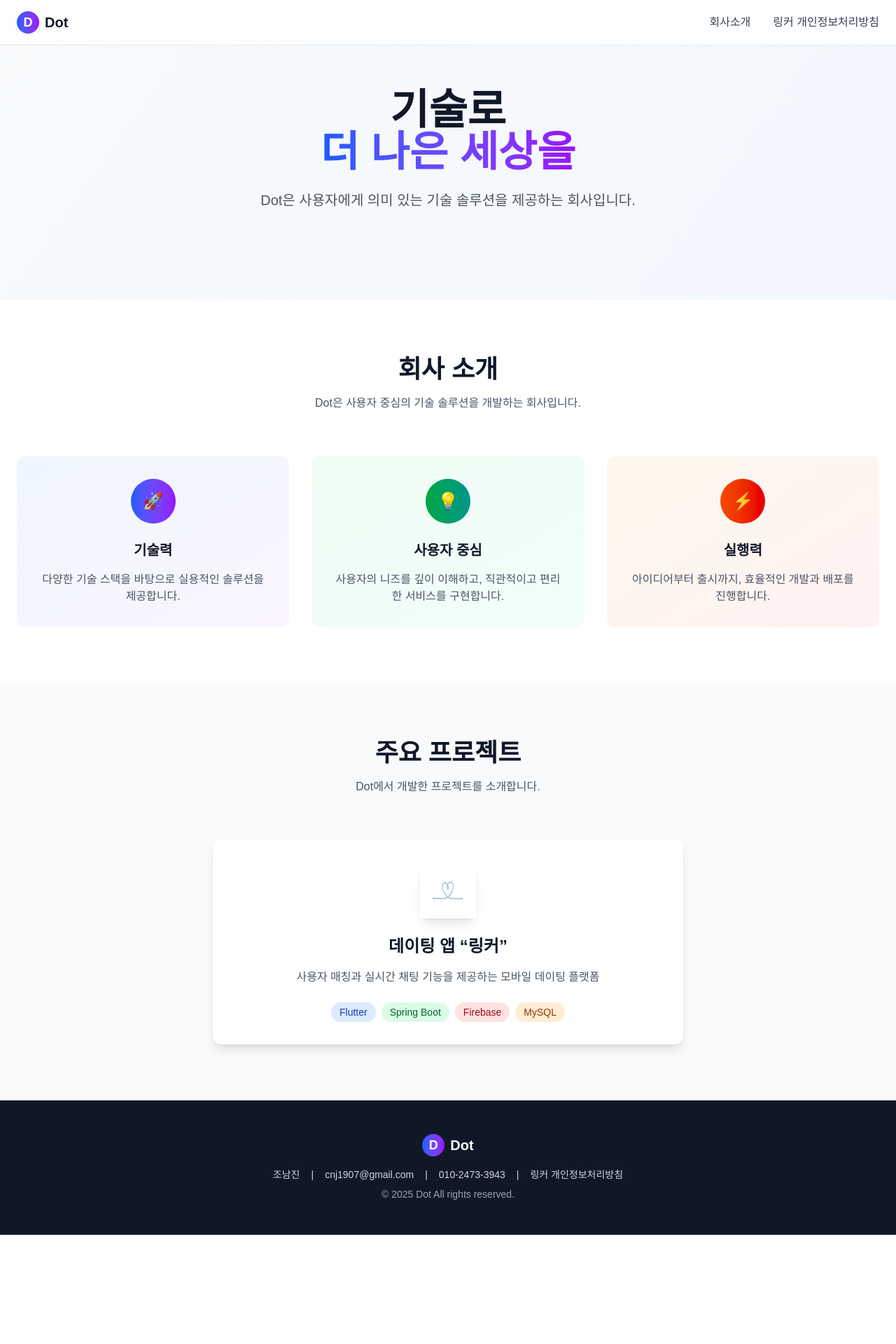
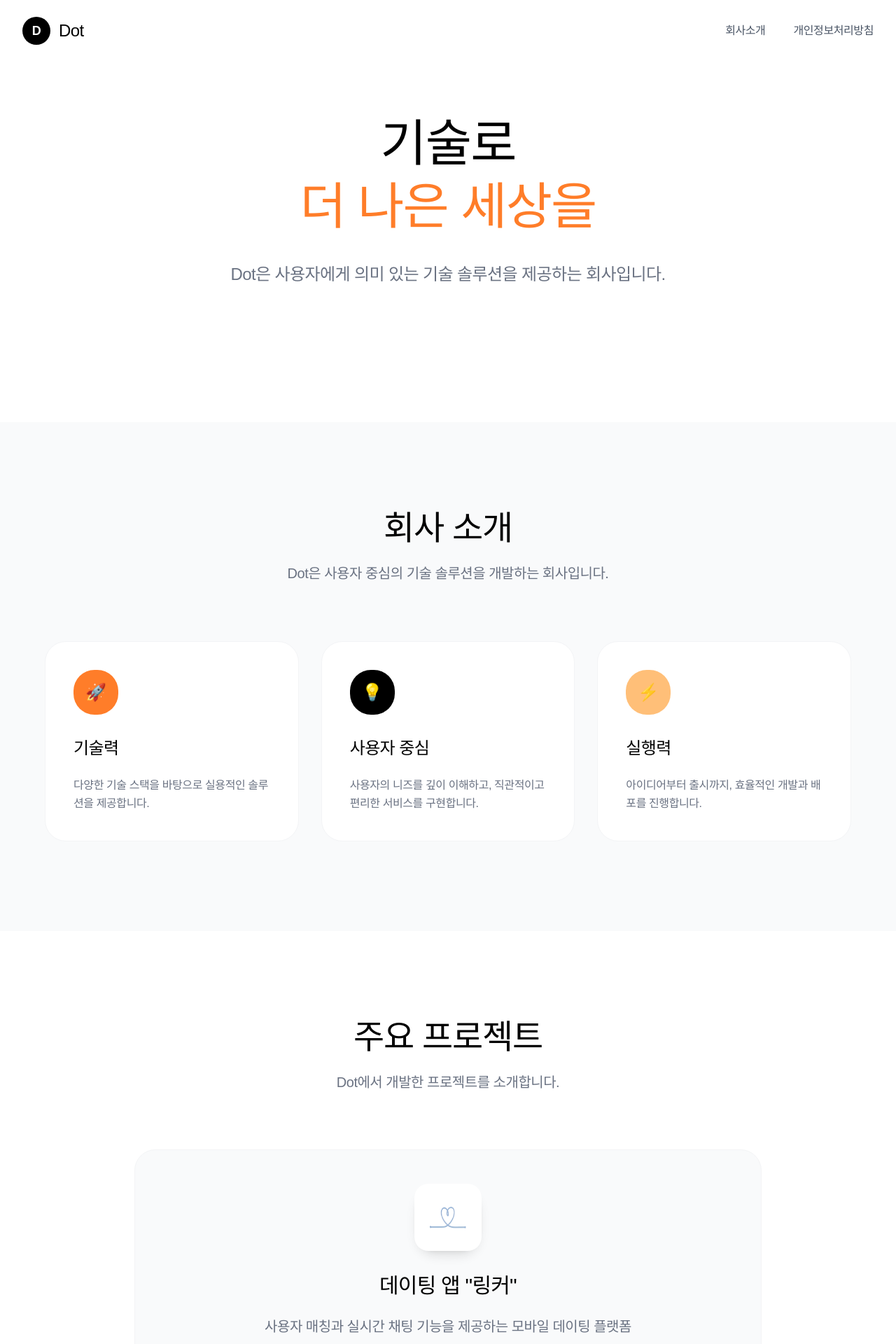
Before and after one commit to namjinCho1907/dot-homepage, a Next.js app: page / in a window 1280 px wide. Shown: the top 1920 px of the page at 70% size. Before the commit the page ends 1764 px from the top, so only its background shows below. Built offline with nearby package versions, Linux system fonts and the light colour scheme.

Commit message:
리뉴얼: Figma 스타일 깔끔한 디자인 적용
- 색상: 흰색 배경 + #FF7D29 포인트 컬러
- 타이포그래피: tracking-tight, font-light 적용
- 레이아웃: rounded-[30px], 넉넉한 여백
- 인터랙션: 부드러운 hover 효과

```diff
--- a/src/app/page.tsx
+++ b/src/app/page.tsx
@@ -1,36 +1,36 @@
 export default function Home() {
   return (
-    <div className="min-h-screen bg-gradient-to-br from-slate-50 to-blue-50">
+    <div className="min-h-screen bg-white">
       {/* Header */}
-      <header className="fixed top-0 left-0 right-0 z-50 bg-white/80 backdrop-blur-md border-b border-gray-200">
-        <nav className="container mx-auto px-6 py-4">
+      <header className="fixed top-0 left-0 right-0 z-50 bg-white/95 backdrop-blur-sm">
+        <nav className="container mx-auto px-8 py-6">
           <div className="flex items-center justify-between">
-            <div className="flex items-center space-x-2">
-              <div className="w-8 h-8 bg-gradient-to-r from-blue-600 to-purple-600 rounded-full flex items-center justify-center">
-                <span className="text-white font-bold text-lg">D</span>
+            <div className="flex items-center space-x-3">
+              <div className="w-10 h-10 bg-black rounded-[30px] flex items-center justify-center">
+                <span className="text-white font-semibold text-lg tracking-tight">D</span>
               </div>
-              <span className="text-xl font-bold text-gray-900">Dot</span>
+              <span className="text-2xl font-medium text-black tracking-tight">Dot</span>
             </div>
-            <div className="hidden md:flex items-center space-x-8">
-              <a href="#about" className="text-gray-700 hover:text-blue-600 transition-colors">회사소개</a>
-              <a href="/linker/privacy" className="text-gray-700 hover:text-blue-600 transition-colors">링커 개인정보처리방침</a>
+            <div className="hidden md:flex items-center space-x-10">
+              <a href="#about" className="text-gray-600 hover:text-black transition-all duration-300 font-medium tracking-tight">회사소개</a>
+              <a href="/linker/privacy" className="text-gray-600 hover:text-black transition-all duration-300 font-medium tracking-tight">개인정보처리방침</a>
             </div>
           </div>
         </nav>
       </header>
 
       {/* Hero Section */}
-      <section className="pt-32 pb-20">
-        <div className="container mx-auto px-6 text-center">
-          <div className="max-w-4xl mx-auto">
-            <h1 className="text-5xl md:text-6xl font-bold text-gray-900 mb-6">
+      <section className="pt-40 pb-32">
+        <div className="container mx-auto px-8">
+          <div className="max-w-5xl mx-auto text-center">
+            <h1 className="text-6xl md:text-7xl font-medium text-black mb-8 tracking-tight leading-tight">
               기술로
               <br />
-              <span className="bg-gradient-to-r from-blue-600 to-purple-600 bg-clip-text text-transparent">
+              <span className="text-[#FF7D29]">
                 더 나은 세상을
               </span>
             </h1>
-            <p className="text-xl text-gray-600 mb-12 max-w-2xl mx-auto">
+            <p className="text-xl md:text-2xl text-gray-500 mb-16 max-w-3xl mx-auto font-light tracking-tight leading-relaxed">
               Dot은 사용자에게 의미 있는 기술 솔루션을 제공하는 회사입니다.
             </p>
           </div>
@@ -38,39 +38,39 @@ export default function Home() {
       </section>
 
       {/* About Section */}
-      <section id="about" className="py-20 bg-white">
-        <div className="container mx-auto px-6">
-          <div className="text-center mb-16">
-            <h2 className="text-3xl md:text-4xl font-bold text-gray-900 mb-4">회사 소개</h2>
-            <p className="text-gray-600 max-w-2xl mx-auto">
+      <section id="about" className="py-32 bg-gray-50">
+        <div className="container mx-auto px-8">
+          <div className="text-center mb-20">
+            <h2 className="text-4xl md:text-5xl font-medium text-black mb-6 tracking-tight">회사 소개</h2>
+            <p className="text-xl text-gray-500 max-w-3xl mx-auto font-light tracking-tight leading-relaxed">
               Dot은 사용자 중심의 기술 솔루션을 개발하는 회사입니다.
             </p>
           </div>
-          <div className="grid md:grid-cols-3 gap-8">
-            <div className="text-center p-8 rounded-xl bg-gradient-to-br from-blue-50 to-purple-50 hover:shadow-lg transition-shadow">
-              <div className="w-16 h-16 bg-gradient-to-r from-blue-600 to-purple-600 rounded-full flex items-center justify-center mx-auto mb-6">
+          <div className="grid md:grid-cols-3 gap-8 max-w-6xl mx-auto">
+            <div className="bg-white p-10 rounded-[30px] hover:shadow-xl transition-all duration-500 border border-gray-100">
+              <div className="w-16 h-16 bg-[#FF7D29] rounded-[30px] flex items-center justify-center mb-8">
                 <span className="text-white text-2xl">🚀</span>
               </div>
-              <h3 className="text-xl font-semibold text-gray-900 mb-4">기술력</h3>
-              <p className="text-gray-600">
+              <h3 className="text-2xl font-medium text-black mb-6 tracking-tight">기술력</h3>
+              <p className="text-gray-500 font-light tracking-tight leading-relaxed">
                 다양한 기술 스택을 바탕으로 실용적인 솔루션을 제공합니다.
               </p>
             </div>
-            <div className="text-center p-8 rounded-xl bg-gradient-to-br from-green-50 to-teal-50 hover:shadow-lg transition-shadow">
-              <div className="w-16 h-16 bg-gradient-to-r from-green-600 to-teal-600 rounded-full flex items-center justify-center mx-auto mb-6">
+            <div className="bg-white p-10 rounded-[30px] hover:shadow-xl transition-all duration-500 border border-gray-100">
+              <div className="w-16 h-16 bg-black rounded-[30px] flex items-center justify-center mb-8">
                 <span className="text-white text-2xl">💡</span>
               </div>
-              <h3 className="text-xl font-semibold text-gray-900 mb-4">사용자 중심</h3>
-              <p className="text-gray-600">
+              <h3 className="text-2xl font-medium text-black mb-6 tracking-tight">사용자 중심</h3>
+              <p className="text-gray-500 font-light tracking-tight leading-relaxed">
                 사용자의 니즈를 깊이 이해하고, 직관적이고 편리한 서비스를 구현합니다.
               </p>
             </div>
-            <div className="text-center p-8 rounded-xl bg-gradient-to-br from-orange-50 to-red-50 hover:shadow-lg transition-shadow">
-              <div className="w-16 h-16 bg-gradient-to-r from-orange-600 to-red-600 rounded-full flex items-center justify-center mx-auto mb-6">
+            <div className="bg-white p-10 rounded-[30px] hover:shadow-xl transition-all duration-500 border border-gray-100">
+              <div className="w-16 h-16 bg-[#FFBF78] rounded-[30px] flex items-center justify-center mb-8">
                 <span className="text-white text-2xl">⚡</span>
               </div>
-              <h3 className="text-xl font-semibold text-gray-900 mb-4">실행력</h3>
-              <p className="text-gray-600">
+              <h3 className="text-2xl font-medium text-black mb-6 tracking-tight">실행력</h3>
+              <p className="text-gray-500 font-light tracking-tight leading-relaxed">
                 아이디어부터 출시까지, 효율적인 개발과 배포를 진행합니다.
               </p>
             </div>
@@ -79,29 +79,29 @@ export default function Home() {
       </section>
 
       {/* Projects Section */}
-      <section className="py-20 bg-gray-50">
-        <div className="container mx-auto px-6">
-          <div className="text-center mb-16">
-            <h2 className="text-3xl md:text-4xl font-bold text-gray-900 mb-4">주요 프로젝트</h2>
-            <p className="text-gray-600 max-w-2xl mx-auto">
+      <section className="py-32 bg-white">
+        <div className="container mx-auto px-8">
+          <div className="text-center mb-20">
+            <h2 className="text-4xl md:text-5xl font-medium text-black mb-6 tracking-tight">주요 프로젝트</h2>
+            <p className="text-xl text-gray-500 max-w-3xl mx-auto font-light tracking-tight leading-relaxed">
               Dot에서 개발한 프로젝트를 소개합니다.
             </p>
           </div>
-          <div className="max-w-2xl mx-auto">
-            <div className="bg-white p-8 rounded-xl shadow-lg hover:shadow-xl transition-shadow">
+          <div className="max-w-4xl mx-auto">
+            <div className="bg-gray-50 p-12 rounded-[30px] hover:shadow-2xl transition-all duration-500 border border-gray-100">
               <div className="text-center">
-                <div className="w-20 h-20 bg-white rounded-xl flex items-center justify-center mx-auto mb-6 shadow-lg">
-                  <img src="/linker-icon-pure-white.png" alt="링커 앱 아이콘" className="w-20 h-20" />
+                <div className="w-24 h-24 bg-white rounded-[30px] flex items-center justify-center mx-auto mb-8 shadow-lg">
+                  <img src="/linker-icon-pure-white.png" alt="링커 앱 아이콘" className="w-24 h-24 rounded-[20px]" />
                 </div>
-                <h3 className="text-2xl font-bold text-gray-900 mb-4">데이팅 앱 &ldquo;링커&rdquo;</h3>
-                <p className="text-gray-600 mb-6">
+                <h3 className="text-3xl font-medium text-black mb-6 tracking-tight">데이팅 앱 "링커"</h3>
+                <p className="text-xl text-gray-500 mb-10 max-w-2xl mx-auto font-light tracking-tight leading-relaxed">
                   사용자 매칭과 실시간 채팅 기능을 제공하는 모바일 데이팅 플랫폼
                 </p>
-                <div className="flex flex-wrap justify-center gap-2">
-                  <span className="px-3 py-1 bg-blue-100 text-blue-800 text-sm rounded-full">Flutter</span>
-                  <span className="px-3 py-1 bg-green-100 text-green-800 text-sm rounded-full">Spring Boot</span>
-                  <span className="px-3 py-1 bg-red-100 text-red-800 text-sm rounded-full">Firebase</span>
-                  <span className="px-3 py-1 bg-orange-100 text-orange-800 text-sm rounded-full">MySQL</span>
+                <div className="flex flex-wrap justify-center gap-3">
+                  <span className="px-5 py-2 bg-white text-gray-700 text-sm rounded-[30px] border border-gray-200 font-medium tracking-tight">Flutter</span>
+                  <span className="px-5 py-2 bg-white text-gray-700 text-sm rounded-[30px] border border-gray-200 font-medium tracking-tight">Spring Boot</span>
+                  <span className="px-5 py-2 bg-white text-gray-700 text-sm rounded-[30px] border border-gray-200 font-medium tracking-tight">Firebase</span>
+                  <span className="px-5 py-2 bg-white text-gray-700 text-sm rounded-[30px] border border-gray-200 font-medium tracking-tight">MySQL</span>
                 </div>
               </div>
             </div>
@@ -110,26 +110,26 @@ export default function Home() {
       </section>
 
       {/* Footer */}
-      <footer className="bg-gray-900 text-white py-12">
-        <div className="container mx-auto px-6">
-          <div className="flex flex-col items-center justify-center space-y-4">
-            <div className="flex items-center space-x-2">
-              <div className="w-8 h-8 bg-gradient-to-r from-blue-600 to-purple-600 rounded-full flex items-center justify-center">
-                <span className="text-white font-bold text-lg">D</span>
+      <footer className="bg-black text-white py-20">
+        <div className="container mx-auto px-8">
+          <div className="text-center space-y-8">
+            <div className="flex items-center justify-center space-x-3">
+              <div className="w-12 h-12 bg-white rounded-[30px] flex items-center justify-center">
+                <span className="text-black font-semibold text-xl tracking-tight">D</span>
               </div>
-              <span className="text-xl font-bold">Dot</span>
+              <span className="text-3xl font-medium tracking-tight">Dot</span>
             </div>
-            <div className="text-center space-y-2">
-              <div className="flex flex-col md:flex-row md:space-x-4 space-y-1 md:space-y-0 items-center justify-center text-gray-300 text-sm">
-                <span>조남진</span>
-                <span className="hidden md:block">|</span>
-                <a href="mailto:cnj1907@gmail.com" className="hover:text-white transition-colors">cnj1907@gmail.com</a>
-                <span className="hidden md:block">|</span>
-                <span>010-2473-3943</span>
-                <span className="hidden md:block">|</span>
-                <a href="/linker/privacy" className="hover:text-white transition-colors">링커 개인정보처리방침</a>
+            <div className="space-y-6">
+              <div className="flex flex-col md:flex-row md:space-x-8 space-y-3 md:space-y-0 items-center justify-center text-gray-300 text-lg">
+                <span className="font-light tracking-tight">조남진</span>
+                <span className="hidden md:block text-gray-500">·</span>
+                <a href="mailto:cnj1907@gmail.com" className="hover:text-[#FF7D29] transition-colors font-light tracking-tight">cnj1907@gmail.com</a>
+                <span className="hidden md:block text-gray-500">·</span>
+                <span className="font-light tracking-tight">010-2473-3943</span>
+                <span className="hidden md:block text-gray-500">·</span>
+                <a href="/linker/privacy" className="hover:text-[#FF7D29] transition-colors font-light tracking-tight">링커 개인정보처리방침</a>
               </div>
-              <p className="text-gray-400 text-sm">© 2025 Dot All rights reserved.</p>
+              <p className="text-gray-500 text-sm font-light tracking-tight">© 2025 Dot All rights reserved.</p>
             </div>
           </div>
         </div>
```
